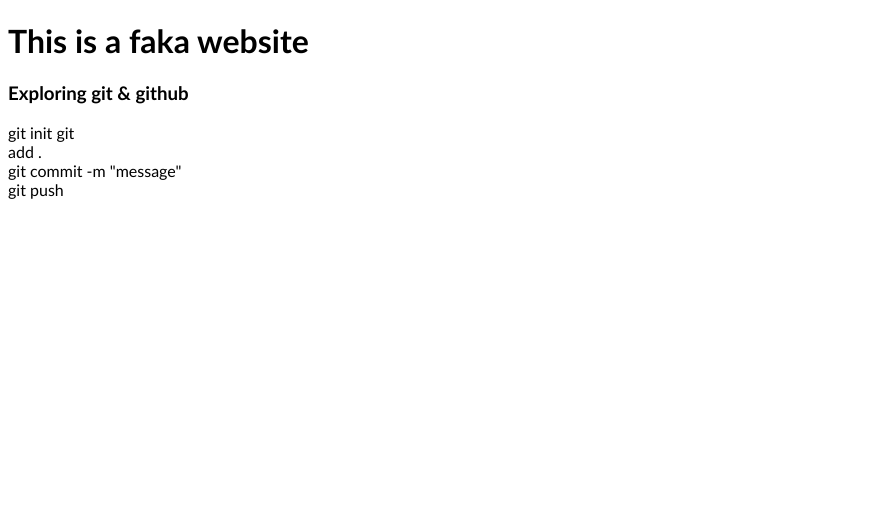
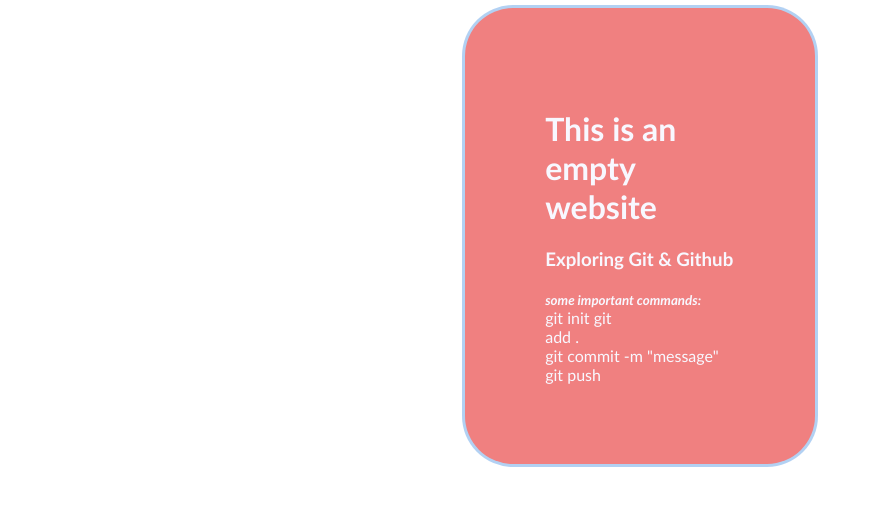
Before and after one commit to minhajhasan-dev/my-first-repo-reset, a plain HTML site: page index.html in a window 1280 px wide. Shown: the whole page, without its empty margins (0-873 px from the left). Drawn offline with Linux system fonts and the light colour scheme.

Commit message:
my second commit

```diff
--- a/index.html
+++ b/index.html
@@ -8,13 +8,19 @@
     <link rel="stylesheet" href="style.css" />
   </head>
   <body>
-    <h1>This is a faka website</h1>
-    <h3>Exploring git & github</h3>
+    <div class="container">
+      <h1>This is an empty website</h1>
+      <h3>Exploring Git & Github</h3>
+      <small
+        ><strong><em> some important commands:</em></strong></small
+      >
+      <br />
       <code>
         git init git <br />
         add . <br />
         git commit -m "message"<br />
         git push
       </code>
+    </div>
   </body>
 </html>
--- a/style.css
+++ b/style.css
@@ -1,3 +1,17 @@
 * {
   font-family: "Gill Sans", "Gill Sans MT", Calibri, "Trebuchet MS", sans-serif;
 }
+.container {
+  margin: 0 auto;
+  max-width: 15%;
+  padding: 5rem;
+  background-color: lightcoral;
+  color: ghostwhite;
+  box-shadow: rgba(3, 102, 214, 0.3) 0px 0px 0px 3px;
+  border-radius: 3rem;
+}
+
+.container:hover {
+  box-shadow: rgba(0, 0, 0, 0.56) 0px 22px 70px 4px;
+  font-size: 17px;
+}
```
Lines whose indentation alone changed are shown as unchanged.
